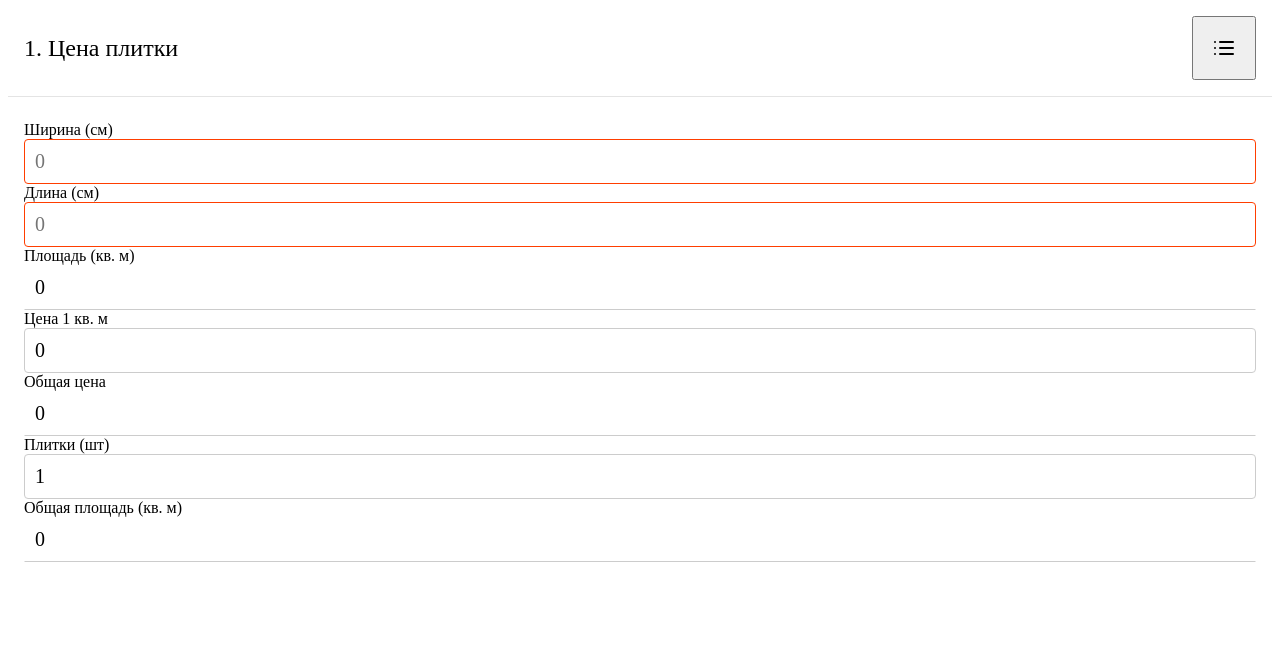
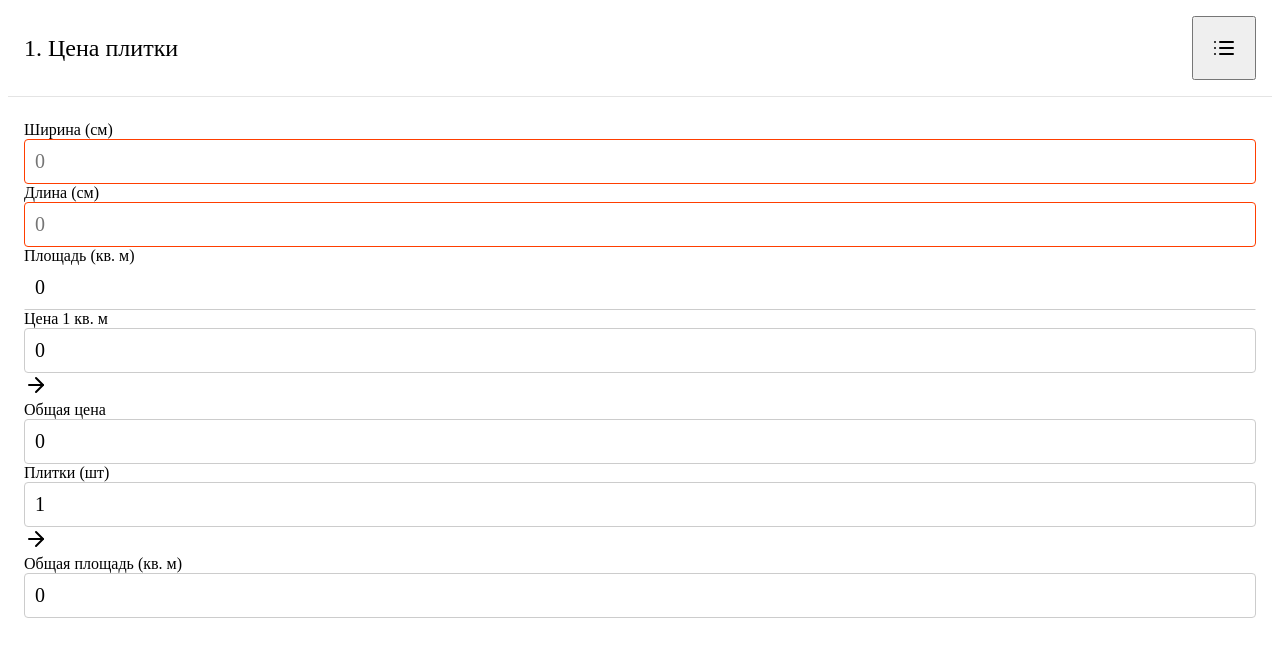
Before and after one commit to kotamp/scalc, a Svelte app: page / in a window 1280 px wide. Shown: the top 656 px of the page. Built offline with nearby package versions, Linux system fonts and the light colour scheme; the HTML template or start-up script is replaced by a standard one.

Commit message:
add direction of flow arrow. move areaprice into cellprice

```diff
--- a/src/App.svelte
+++ b/src/App.svelte
@@ -3,16 +3,14 @@
 
   import CellPrice from './sections/pages/CellPrice.svelte'
   import CellCount from './sections/pages/CellCount.svelte'
-  import AreaPrice from './sections/pages/AreaPrice.svelte'
   import PackCount from './sections/pages/PackCount.svelte'
 
-  const screenKeys = ['cellPrice', 'cellCount', 'areaPrice', 'packCount']
+  const screenKeys = ['cellPrice', 'cellCount', 'packCount']
 
   const screenNames = [
     '1. Цена плитки',
     '2. Кол-во плиток',
-    '3. Цена площади',
-    '4. Кол-во упаковок',
+    '3. Кол-во упаковок',
   ]
 
   let currentScreen = screenKeys[0]
@@ -27,9 +25,6 @@
   </section>
   <section class:hidden={'cellCount' !== currentScreen}>
     <CellCount />
-  </section>
-  <section class:hidden={'areaPrice' !== currentScreen}>
-    <AreaPrice />
   </section>
   <section class:hidden={'packCount' !== currentScreen}>
     <PackCount />
--- a/src/Label.svelte
+++ b/src/Label.svelte
@@ -16,6 +16,7 @@
     {disabled}
     class:error
     {placeholder}
+    on:focus
   />
 </div>
 
--- /dev/null
+++ b/src/sections/Arrow.svelte
@@ -0,0 +1,30 @@
+<script lang="ts">
+  export let left
+</script>
+
+<svg
+  class:left
+  xmlns="http://www.w3.org/2000/svg"
+  width="24"
+  height="24"
+  viewBox="0 0 24 24"
+  fill="none"
+  stroke="currentColor"
+  stroke-width="2"
+  stroke-linecap="round"
+  stroke-linejoin="round"
+  class="feather feather-arrow-right"
+  ><line x1="5" y1="12" x2="19" y2="12" /><polyline
+    points="12 5 19 12 12 19"
+  /></svg
+>
+
+<style>
+  svg {
+    transition: transform 0.6s cubic-bezier(0.65, 0, 0.35, 1);
+  }
+
+  .left {
+    transform: rotate(180deg);
+  }
+</style>
--- a/src/sections/common/CellArea.svelte
+++ b/src/sections/common/CellArea.svelte
@@ -37,8 +37,8 @@
     <Label
       label="Площадь (кв. м)"
       bind:value={$cellArea}
+      error={mustNotZero && $cellArea === 0}
       disabled
-      error={mustNotZero && $cellArea === 0}
     />
   </div>
 </div>
--- a/src/sections/common/MeterPrice.svelte
+++ b/src/sections/common/MeterPrice.svelte
@@ -9,5 +9,6 @@
     bind:value={$meterPrice}
     error={$meterPrice == null}
     placeholder="0"
+    on:focus
   />
 </div>
--- a/src/sections/pages/AreaPrice.svelte
+++ /dev/null
@@ -1,39 +0,0 @@
-<script lang="ts">
-  import MeterPrice from '../common/MeterPrice.svelte'
-  import { meterPrice } from '../../stores'
-  import Label from '../../Label.svelte'
-
-  let totalArea = null
-  let areaPrice = null
-
-  $: {
-    if ($meterPrice == null || totalArea == null) {
-      areaPrice = null
-    } else {
-      areaPrice = $meterPrice * totalArea
-    }
-  }
-</script>
-
-<div>
-  <div class="row">
-    <MeterPrice />
-  </div>
-  <div class="row">
-    <div class="cell">
-      <Label
-        label="Общая площадь"
-        bind:value={totalArea}
-        error={totalArea == null}
-        placeholder="0"
-      /></div
-    ><div class="cell">
-      <Label
-        label="Общая цена"
-        bind:value={areaPrice}
-        error={areaPrice == null}
-        placeholder="0"
-      /></div
-    >
-  </div>
-</div>
--- a/src/sections/pages/CellPrice.svelte
+++ b/src/sections/pages/CellPrice.svelte
@@ -4,25 +4,47 @@
   import { cellArea, meterPrice } from '../../stores'
   import { round } from '../../round'
   import Label from '../../Label.svelte'
+  import Arrow from '../Arrow.svelte'
 
   let count = 1
 
-  let resultPrice = null
-  let resultArea = null
+  let totalPrice = null
+  let totalArea = null
+  let useCount = true
+  let useMeterPrice = true
 
   $: {
+    if (useCount) {
+      totalArea = round($cellArea * (count || 0))
+    } else {
+      count = totalArea / $cellArea
+    }
+
+    if (useMeterPrice) {
+      totalPrice = round(($meterPrice || 0) * $cellArea * (count || 0))
+    } else {
+      $meterPrice = totalPrice / (count || 0) / $cellArea
+    }
+
     let singlePrice = ($meterPrice || 0) * $cellArea
-    resultPrice = round(singlePrice * (count || 0))
-    resultArea = round($cellArea * (count || 0))
+    totalPrice = round(singlePrice * (count || 0))
+    totalArea = round($cellArea * (count || 0))
   }
 </script>
 
 <div>
   <CellArea />
   <div class="row">
-    <MeterPrice />
+    <MeterPrice on:focus={() => (useMeterPrice = true)} />
+    <div class="cell cell-small cell-center"
+      ><Arrow left={!useMeterPrice} /></div
+    >
     <div class="cell">
-      <Label label="Общая цена" bind:value={resultPrice} disabled />
+      <Label
+        label="Общая цена"
+        bind:value={totalPrice}
+        on:focus={() => (useMeterPrice = false)}
+      />
     </div>
   </div>
   <div class="row">
@@ -32,10 +54,16 @@
         bind:value={count}
         error={count == null}
         placeholder="0"
+        on:focus={() => (useCount = true)}
       />
     </div>
+    <div class="cell cell-small cell-center"><Arrow left={!useCount} /></div>
     <div class="cell">
-      <Label label="Общая площадь (кв. м)" bind:value={resultArea} disabled />
+      <Label
+        label="Общая площадь (кв. м)"
+        bind:value={totalArea}
+        on:focus={() => (useCount = false)}
+      />
     </div>
   </div>
 </div>
```
Also changed, not shown: 1 other file (tests, documents, lock files or other folders).
